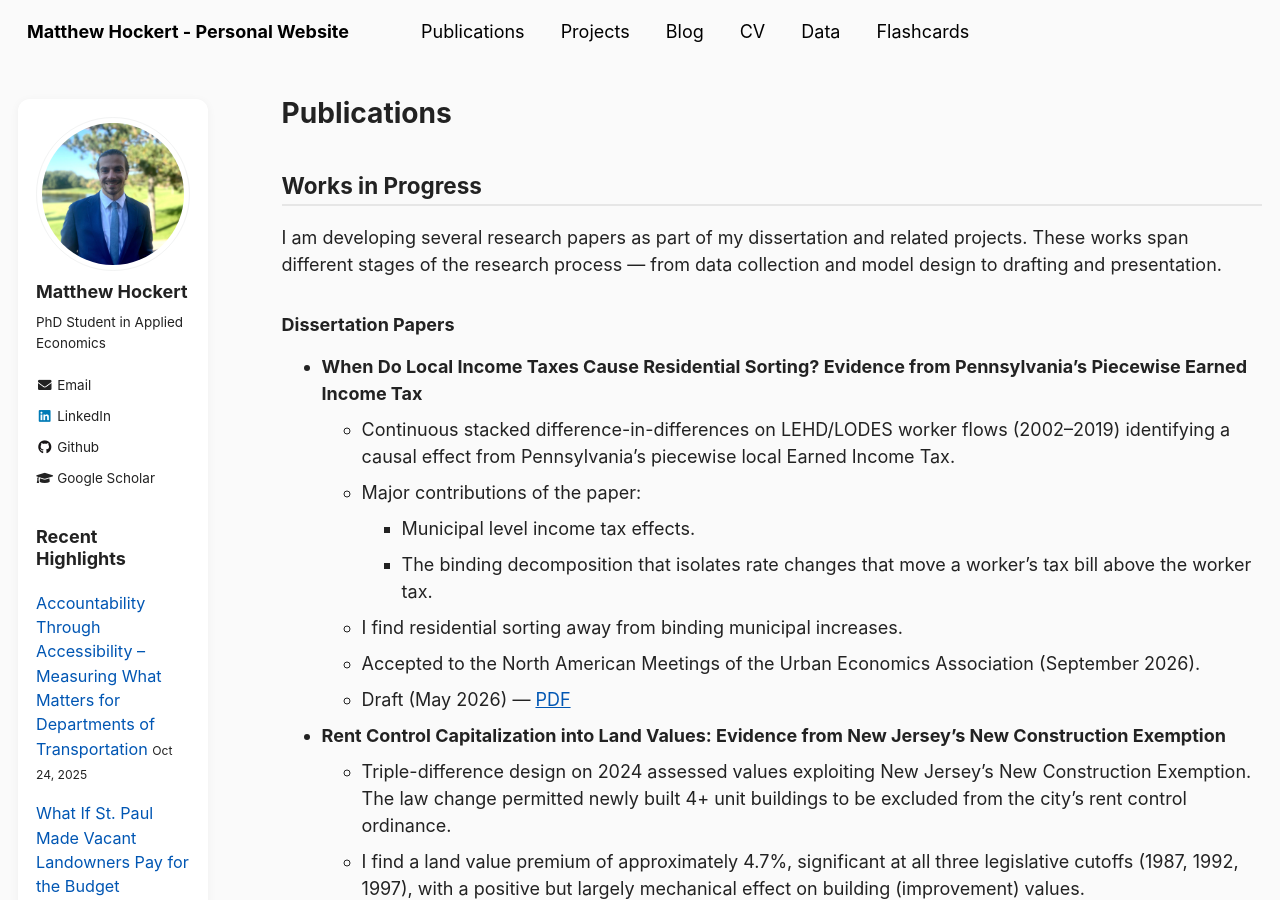
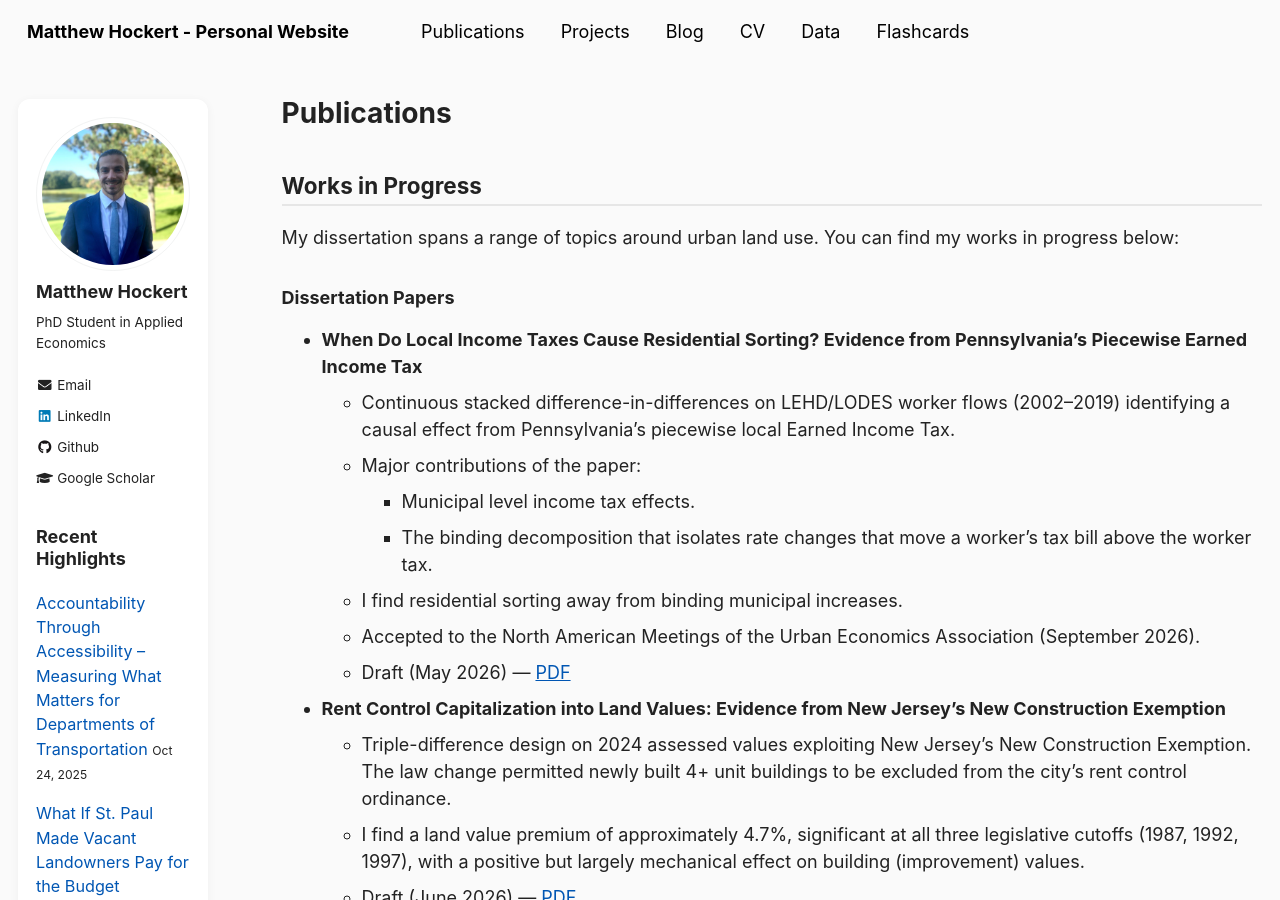
Before and after one commit to MatthewHockert/MatthewHockert.github.io, a Jekyll site: the page built from _pages/publications.md, in a window 1280 px wide and 900 px high. Built offline with Jekyll 4.4.1, drawn with Linux system fonts in a browser that asks for light colours.

Commit message:
Rewrite Works in Progress intro line

```diff
--- a/_pages/publications.md
+++ b/_pages/publications.md
@@ -13,7 +13,7 @@
 
 ## Works in Progress
 
-I am developing several research papers as part of my dissertation and related projects. These works span different stages of the research process — from data collection and model design to drafting and presentation.
+My dissertation spans a range of topics around urban land use. You can find my works in progress below:
 
 ### Dissertation Papers
 
```
